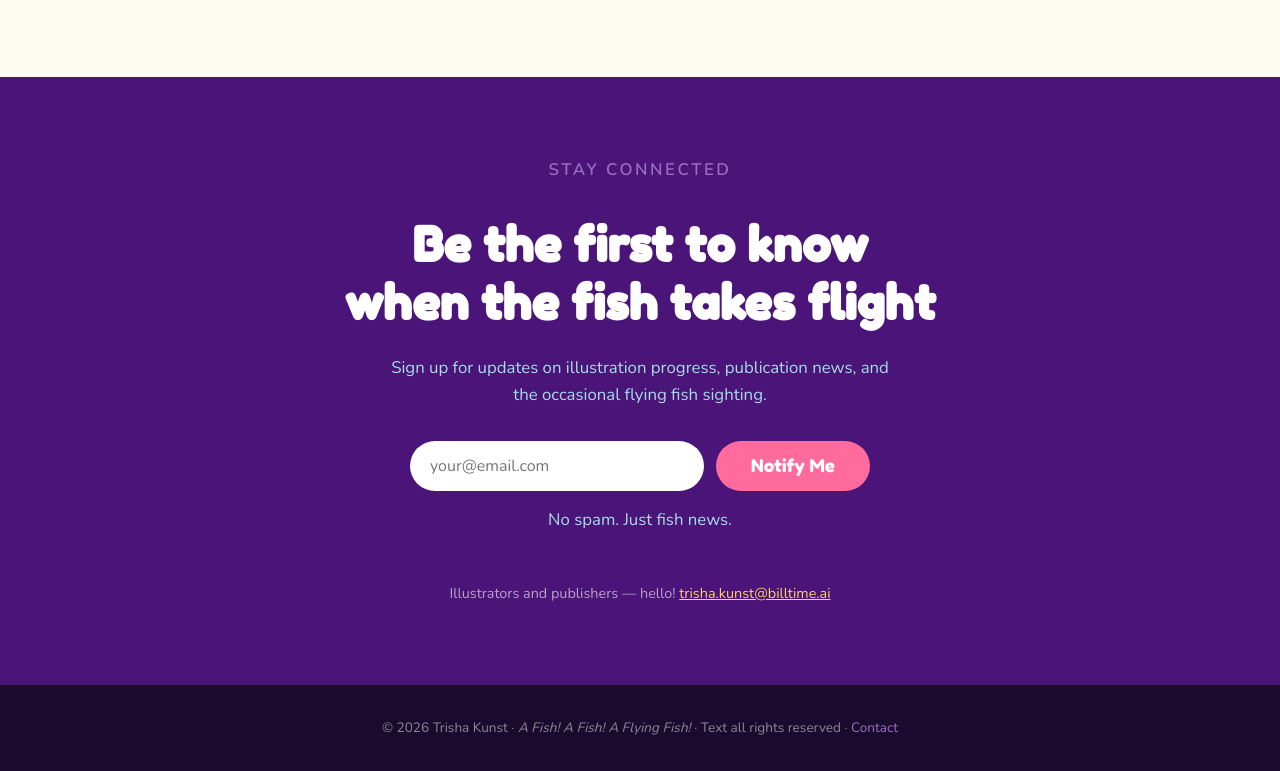
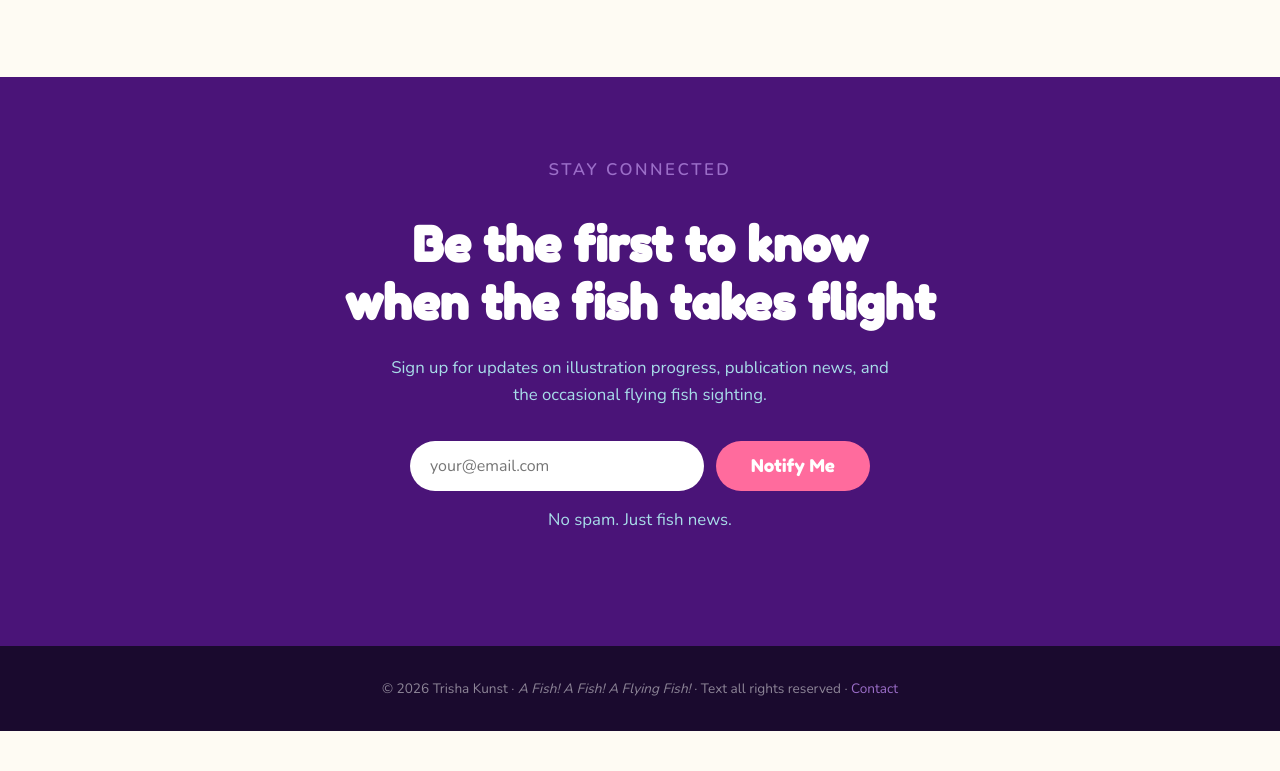
Before and after one commit to tkunst/flying-fish-site, a plain HTML site: page index.html in a window 1280 px wide. Shown: the part 3613-4384 px from the top of the page. After the commit the page ends 4344 px from the top, so only its background shows below. Drawn offline with nearby package versions, Linux system fonts and the light colour scheme.

Commit message:
Remove billtime email from contact section

```diff
--- a/index.html
+++ b/index.html
@@ -227,13 +227,6 @@
         <button type="submit" class="btn btn-primary">Notify Me</button>
       </form>
       <p class="connect-note">No spam. Just fish news.</p>
-
-      <div style="margin-top: 3rem; color: rgba(255,255,255,0.6); font-size: 0.9rem;">
-        Illustrators and publishers — hello!
-        <a href="mailto:trisha.kunst@billtime.ai" style="color: var(--gold); text-decoration: underline;">
-          trisha.kunst@billtime.ai
-        </a>
-      </div>
     </div>
   </section>
 
```
